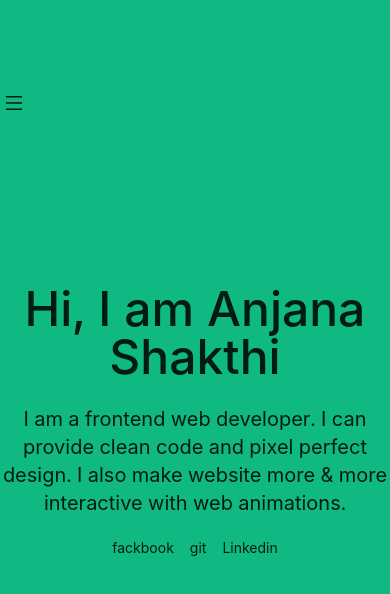
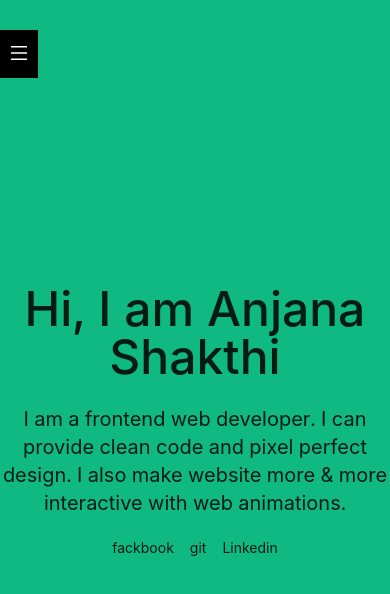
Before and after one commit to hashika2/my_portfolio, a Next.js app: page /Home in a window 390 px wide. Shown: the top 594 px of the page. Built offline with nearby package versions, Linux system fonts and the light colour scheme.

Commit message:
create responsive navebar layer

```diff
--- a/src/components/Layout/HomeLayout.tsx
+++ b/src/components/Layout/HomeLayout.tsx
@@ -10,33 +10,33 @@ import LeftNavBar from '../navbar/LeftNavBar';
 
 const HomeLayout: FC = ({children}) :JSX.Element => {
 
-    const hasWindow = typeof window !== 'undefined';
-    const getWindowDimensions = () => {
-        const width = hasWindow ? window.innerWidth : null;
-        return width;
-      }
-    const [windowDimensions, setWindowDimensions] = useState(getWindowDimensions());
+  //   const hasWindow = typeof window !== 'undefined';
+  //   const getWindowDimensions = () => {
+  //       const width = hasWindow ? window.innerWidth : null;
+  //       return width;
+  //     }
+  //   const [windowDimensions, setWindowDimensions] = useState <number|null>(getWindowDimensions());
 
-  useEffect(() => {
-    function handleResize() {
-      setWindowDimensions(getWindowDimensions());
-    }
+  // useEffect(() => {
+  //   function handleResize() {
+  //     setWindowDimensions(getWindowDimensions());
+  //   }
 
-    window.addEventListener('resize', handleResize);
-    return () => window.removeEventListener('resize', handleResize);
-  }, []);
+  //   window.addEventListener('resize', handleResize);
+  //   return () => window.removeEventListener('resize', handleResize);
+  // }, []);
 
 
-  console.log('***************',windowDimensions)
+  // console.log('***************',windowDimensions)
 
     return (
         <>
-        <div className={styles.menuIcon}><MenuOutlined /></div>
+        {/* <div className={styles.menuIcon}><MenuOutlined /></div> */}
         <div className="grid grid-cols-5">
-            <div className='hidden xl:block'>
+            <div>
                 <LeftNavBar/>
             </div>
-            <div className='col-span-5 xl:col-span-4'>
+            <div className='col-span-5 lg:col-span-4'>
                 {children}
             </div>
         </div>
--- a/src/components/navbar/LeftNavBar.tsx
+++ b/src/components/navbar/LeftNavBar.tsx
@@ -1,30 +1,42 @@
-import React, { FC,useState } from 'react';
+import React, { FC,useState,useEffect } from 'react';
 import { Menu, Button,Drawer } from 'antd';
-import {
-    PieChartOutlined,
-    DesktopOutlined
-  } from '@ant-design/icons';
+import {MenuOutlined} from '@ant-design/icons';
+import styles from './styles.module.css';
+
+const getWindowDimensions = () : boolean => {
+  const hasWindow = typeof window !== 'undefined';
+  const width = hasWindow ? window.innerWidth : null;
+  if(width && width < 1024){
+    return false;
+  }
+  return true;
+}
 
 
 const LeftNavBar:FC = () :JSX.Element => {
-    const [visible, setVisible] = useState(false);
+    const [visible, setVisible] = useState <boolean>(getWindowDimensions());
+    // const [windowDimensions, setWindowDimensions] = useState <number|null>(getWindowDimensions());
+
+  useEffect(() => {
+    const handleResize = () => {
+
+      setVisible(getWindowDimensions())
+    }
+
+    window.addEventListener('resize', handleResize);
+    return () => window.removeEventListener('resize', handleResize);
+  }, []);
+
   const showDrawer = () => {
-    setVisible(true);
+    setVisible(!visible);
   };
   const onClose = () => {
     setVisible(false);
   };
     return (
 
-        <div>
-            <Button type="primary" onClick={showDrawer}>
-        Open
-      </Button>
-        <Drawer title="Basic Drawer" placement="left" onClose={onClose} visible={visible}>
-        <p>Some contents...</p>
-        <p>Some contents...</p>
-        <p>Some contents...</p>
-      </Drawer>
+        <div className={visible? styles.sideBarActive :styles.sideBar}>
+        <span className={`lg:invisible ${styles.toggleBtn}`} onClick={showDrawer}><MenuOutlined/></span>
         </div>
     )
 }
--- /dev/null
+++ b/src/components/navbar/styles.module.css
@@ -0,0 +1,22 @@
+.sideBar{
+    position: fixed;
+    width: 270px;
+    height: 100%;
+    left: -270px;
+    background-color: black;
+}
+.toggleBtn{
+    position: absolute;
+    left: 100%;
+    top:30px;
+    font-size: large;
+    padding: 10px;
+    color: white;
+    background-color: black;
+}
+.sideBarActive{
+    position: fixed;
+    width: 270px;
+    height: 100%;
+    background-color: black;
+}
```
